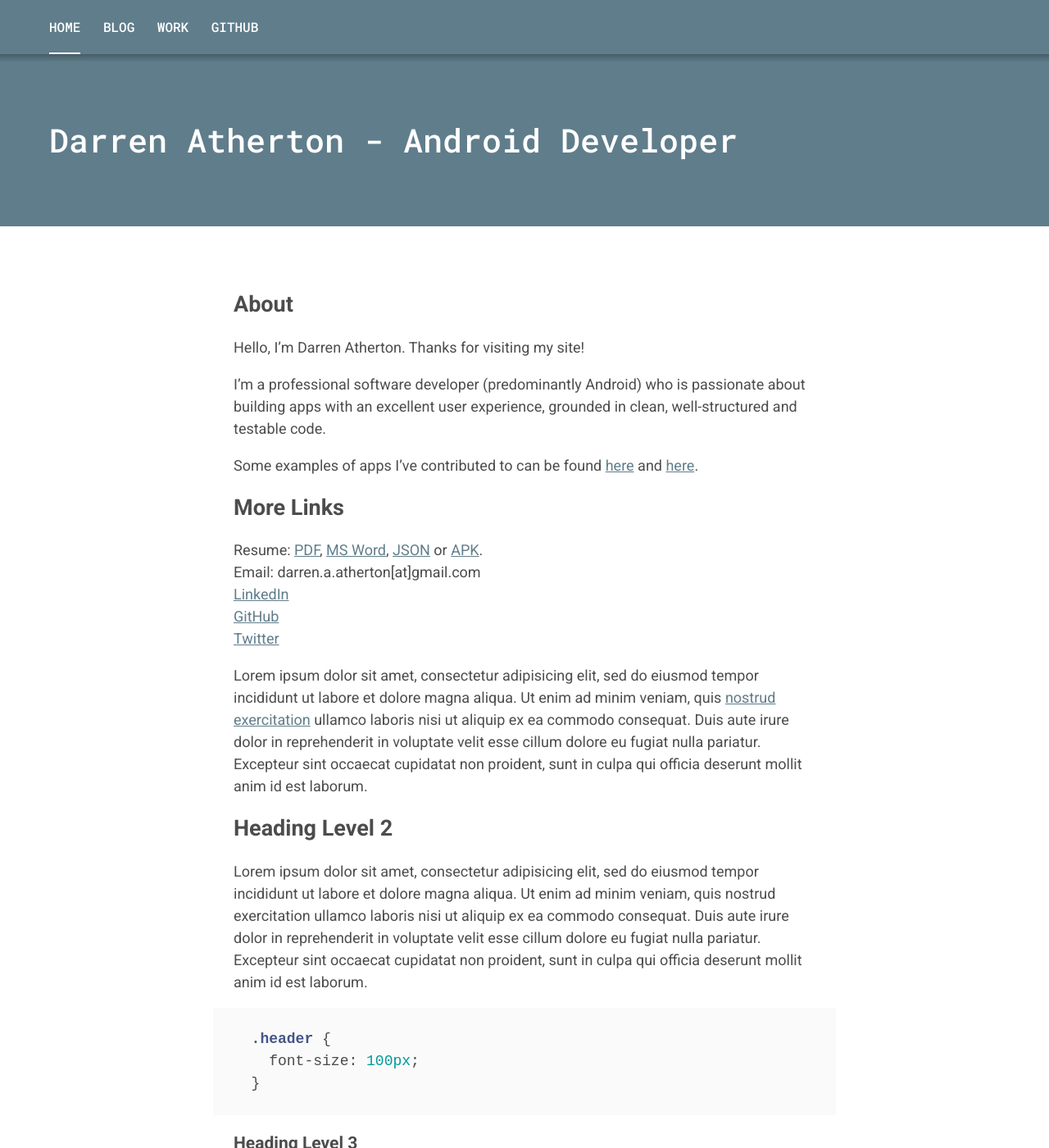
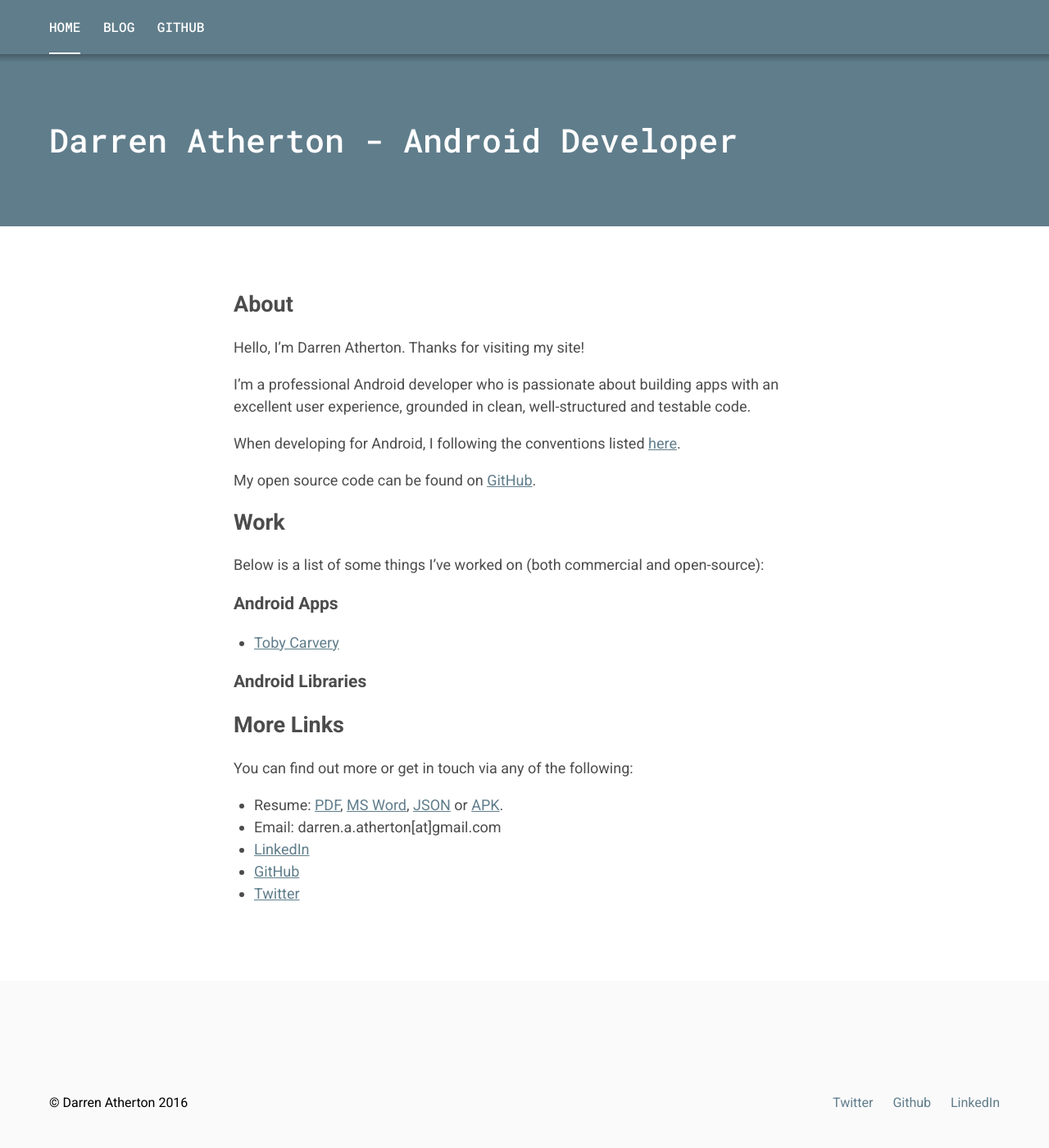
Before and after one commit to DarrenAtherton49/darrenatherton49.github.io, a Jekyll site: the page built from index.markdown, in a window 1280 px wide and 1400 px high. Shown: the whole window at 82% size. Built offline with Jekyll 4.4.1, drawn with Linux system fonts in a browser that asks for light colours; some of the changed text lies outside the part shown.

```diff
--- a/_config.yml
+++ b/_config.yml
@@ -18,10 +18,10 @@ disqusid: darrenatherton49.github.io
 collections:
    android-apps:
       output: true
-      permalink: /android-apps/:path/
+      permalink: /work/:path
    android-libraries:
       output: true
-      permalink: /android-libraries/:path/
+      permalink: /work/:path
 defaults:
   -
     scope:
--- a/_includes/navigation.html
+++ b/_includes/navigation.html
@@ -2,7 +2,6 @@
   <div class="c-navigation__container u-container">
     <a class="c-navigation__item {% if page.url == '/' %}is-active{% endif %}" href="{{ "/" | prepend: site.baseurl }}">Home</a>
     <a class="c-navigation__item {% if page.url == '/blog/' %}is-active{% endif %}" href="{{ "/blog/" | prepend: site.baseurl }}">Blog</a>
-    <a class="c-navigation__item {% if page.url == '/work/' %}is-active{% endif %}" href="{{ "/work/" | prepend: site.baseurl }}">Work</a>
     <a class="c-navigation__item {% if page.url == '/gitub/' %}is-active{% endif %}" href="https://github.com/DarrenAtherton49">GitHub</a>
   </div>
 </nav>
--- a/_sass/components/_article.scss
+++ b/_sass/components/_article.scss
@@ -31,4 +31,8 @@
     padding: 2.5rem;
     background: $c__light-grey;
   }
+
+  ul {
+      margin-left: 2.5rem;
+  }
 }
--- a/index.markdown
+++ b/index.markdown
@@ -7,21 +7,36 @@ title: Darren Atherton - Android Developer
 
 Hello, I'm Darren Atherton. Thanks for visiting my site!
 
-I'm a professional software developer (predominantly Android) who is passionate about building apps with an excellent user experience, grounded in clean, well-structured and testable code.
+I'm a professional Android developer who is passionate about building apps with an excellent user experience, grounded in clean, well-structured and testable code.
 
-Some examples of apps I've contributed to can be found [here][work-link] and [here][github-link].
+When developing for Android, I following the conventions listed [here][android-conventions-link].
 
+My open source code can be found on [GitHub][github-link].
+
+## Work
+
+Below is a list of some things I've worked on (both commercial and open-source):
+
+### Android Apps
+
+{% for android-app in site.android-apps %}
+- <a href="{{ android-app.url}}">{{ android-app.app_name }}</a>
+{% endfor %}
+
+### Android Libraries
 
 ## More Links
 
-Resume: [PDF][resume-pdf-link], [MS Word][resume-msword-link], [JSON][resume-json-link] or [APK][resume-apk-link].\\
-Email: darren.a.atherton[at]gmail.com\\
-[LinkedIn][linkedin-link]\\
-[GitHub][github-link]\\
-[Twitter][twitter-link]
+You can find out more or get in touch via any of the following:
+
+- Resume: [PDF][resume-pdf-link], [MS Word][resume-msword-link], [JSON][resume-json-link] or [APK][resume-apk-link].
+- Email: darren.a.atherton[at]gmail.com
+- [LinkedIn][linkedin-link]
+- [GitHub][github-link]
+- [Twitter][twitter-link]
 
 
-[work-link]: http://darrenatherton49.github.io/work
+[android-conventions-link]: https://github.com/DarrenAtherton49/AndroidProjectConventions
 [github-link]: https://github.com/DarrenAtherton49
 [resume-pdf-link]: https://github.com/DarrenAtherton49/resume/blob/master/resume.pdf
 [resume-msword-link]: https://github.com/DarrenAtherton49/resume/blob/master/resume.docx?raw=true
@@ -30,42 +45,3 @@ Email: darren.a.atherton[at]gmail.com\\
 [resume-code-link]: https://github.com/DarrenAtherton49/MaterialCV
 [linkedin-link]: https://linkedin.com/in/darrenatherton
 [twitter-link]: https://twitter.com/darrenatherton
-
-Lorem ipsum dolor sit amet, consectetur adipisicing elit, sed do eiusmod tempor incididunt ut labore et dolore magna aliqua. Ut enim ad minim veniam, quis [nostrud exercitation](http://alexcarpenter.me) ullamco laboris nisi ut aliquip ex ea commodo consequat. Duis aute irure dolor in reprehenderit in voluptate velit esse cillum dolore eu fugiat nulla pariatur. Excepteur sint occaecat cupidatat non proident, sunt in culpa qui officia deserunt mollit anim id est laborum.
-
-## Heading Level 2
-
-Lorem ipsum dolor sit amet, consectetur adipisicing elit, sed do eiusmod tempor incididunt ut labore et dolore magna aliqua. Ut enim ad minim veniam, quis nostrud exercitation ullamco laboris nisi ut aliquip ex ea commodo consequat. Duis aute irure dolor in reprehenderit in voluptate velit esse cillum dolore eu fugiat nulla pariatur. Excepteur sint occaecat cupidatat non proident, sunt in culpa qui officia deserunt mollit anim id est laborum.
-
-{% highlight scss %}
-  .header {
-    font-size: 100px;
-  }
-{% endhighlight %}
-
-### Heading Level 3
-
-> Lorem ipsum dolor sit amet, consectetur adipisicing elit, sed do eiusmod tempor incididunt ut labore et dolore magna aliqua. Ut enim ad minim veniam, quis nostrud exercitation ullamco laboris.
-
-Lorem ipsum dolor sit amet, consectetur adipisicing elit, sed do eiusmod tempor incididunt ut labore et dolore magna aliqua. Ut enim ad minim veniam, quis nostrud exercitation ullamco laboris nisi ut aliquip ex ea commodo consequat. Duis aute irure dolor in reprehenderit in voluptate velit esse cillum dolore eu fugiat nulla pariatur. Excepteur sint occaecat cupidatat non proident, sunt in culpa qui officia deserunt mollit anim id est laborum.
-
-
-You’ll find this post in your `_posts` directory. Go ahead and edit it and re-build the site to see your changes. You can rebuild the site in many different ways, but the most common way is to run `jekyll serve`, which launches a web server and auto-regenerates your site when a file is updated.
-
-To add new posts, simply add a file in the `_posts` directory that follows the convention `YYYY-MM-DD-name-of-post.ext` and includes the necessary front matter. Take a look at the source for this post to get an idea about how it works.
-
-Jekyll also offers powerful support for code snippets:
-
-{% highlight ruby %}
-def print_hi(name)
-  puts "Hi, #{name}"
-end
-print_hi('Tom')
-#=> prints 'Hi, Tom' to STDOUT.
-{% endhighlight %}
-
-Check out the [Jekyll docs][jekyll-docs] for more info on how to get the most out of Jekyll. File all bugs/feature requests at [Jekyll’s GitHub repo][jekyll-gh]. If you have questions, you can ask them on [Jekyll Talk][jekyll-talk].
-
-[jekyll-docs]: http://jekyllrb.com/docs/home
-[jekyll-gh]:   https://github.com/jekyll/jekyll
-[jekyll-talk]: https://talk.jekyllrb.com/
```
Also changed, not shown: _pages/work.markdown (deleted, +0 -8 lines), _android-apps/toby-carvery-android.markdown (renamed from _android-apps/toby-carvery.markdown), _layouts/android_app.html (line endings or trailing spaces).
